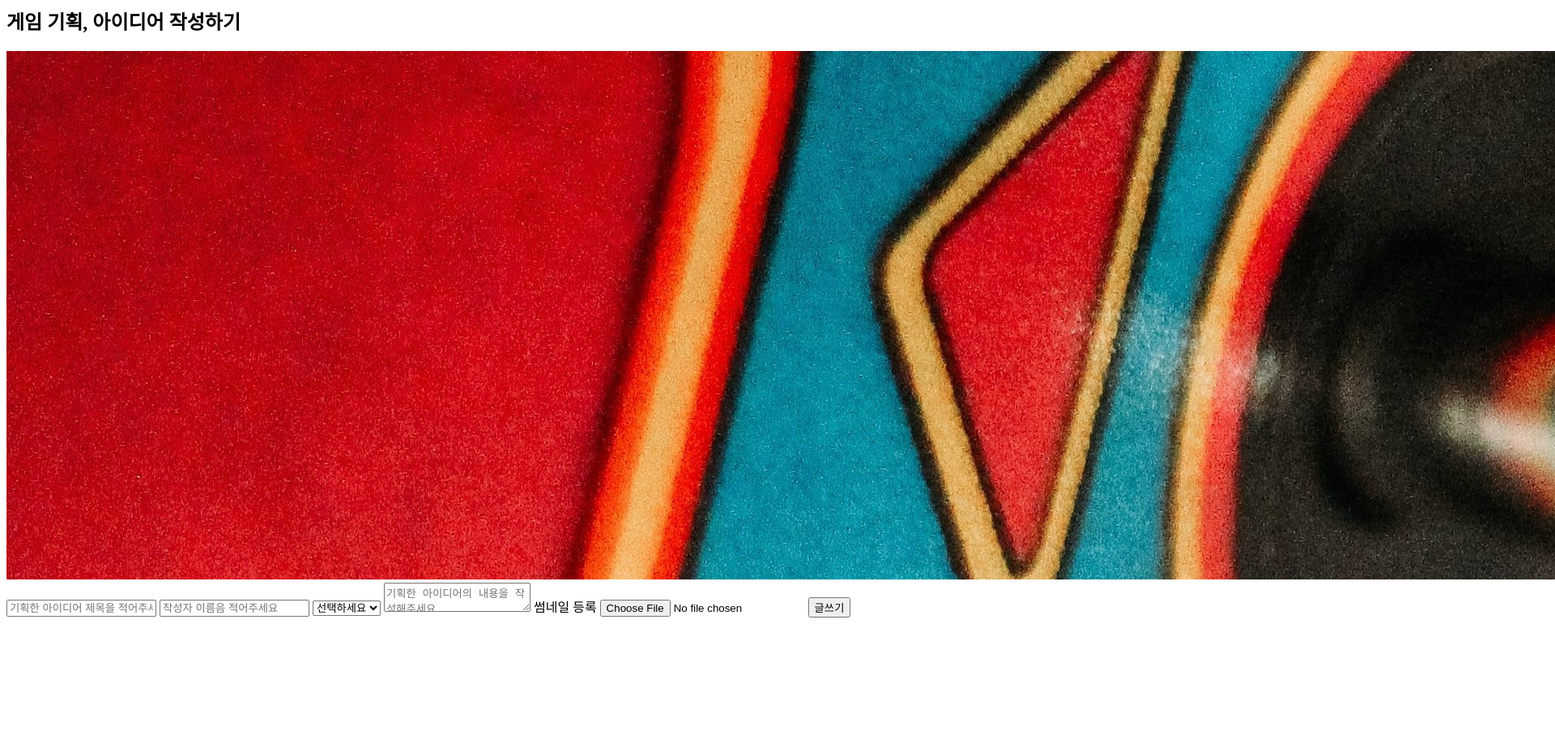
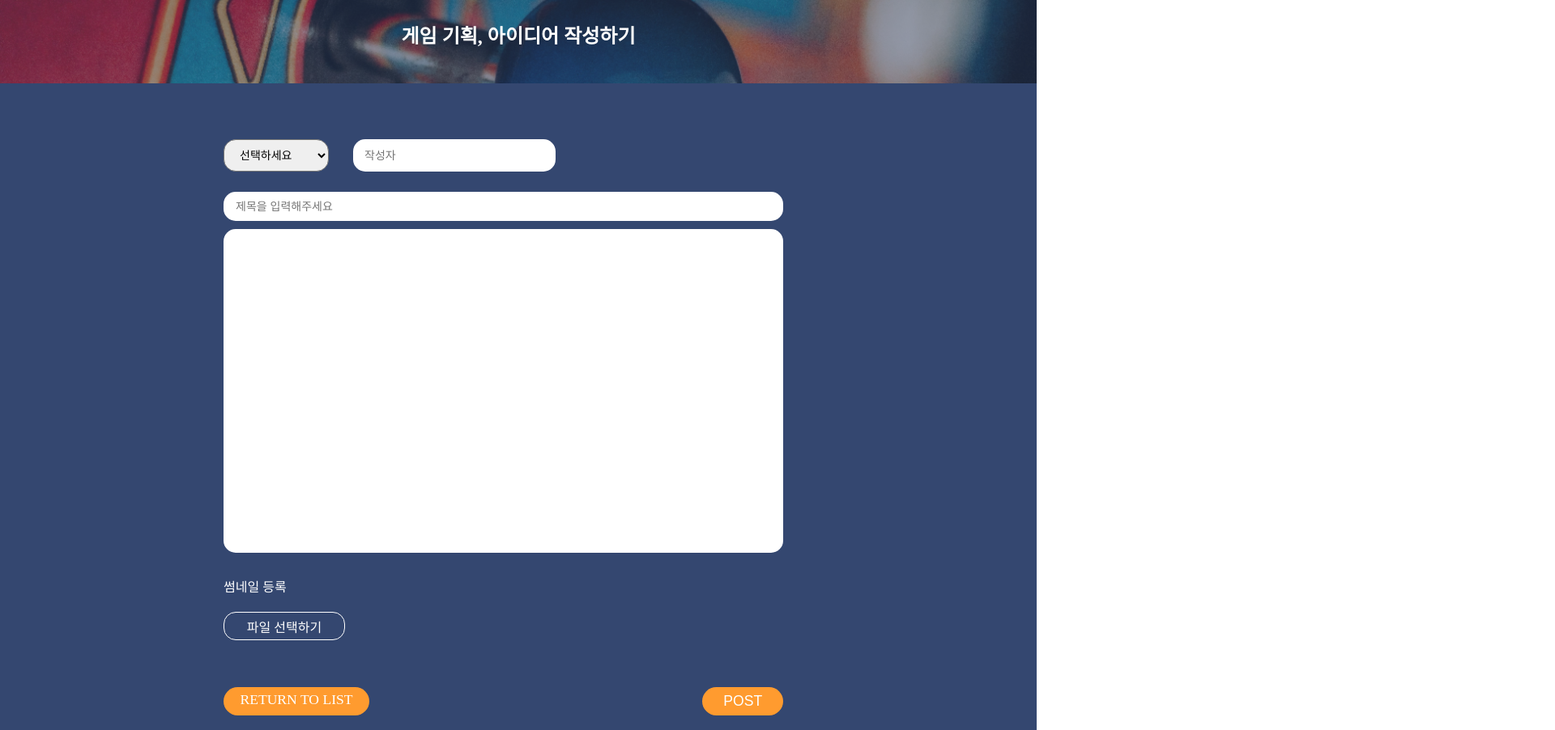
Before and after one commit to HohyunKim-kr/GameSync-, a website: page front/views/developBoards/write.html in a window 1280 px wide. Shown: the part 108-1010 px from the top of the page at 81% size, 1920 px wide, since content can reach past the window. Before the commit the page ends 879 px from the top, so only its background shows below. Drawn offline with nearby package versions, Linux system fonts and the light colour scheme.

Commit message:
fix: front developBoards & html

```diff
--- a/front/package.json
+++ b/front/package.json
@@ -14,7 +14,8 @@
     "dotenv": "^16.3.1",
     "express": "^4.18.2",
     "multer": "^1.4.5-lts.1",
-    "nunjucks": "^3.2.4"
+    "nunjucks": "^3.2.4",
+    "path": "^0.12.7"
   },
   "description": ""
 }
--- /dev/null
+++ b/front/public/css/developBoard.write.css
@@ -0,0 +1,214 @@
+* {
+  margin: 0;
+  padding: 0;
+  box-sizing: border-box;
+}
+
+a {
+  text-decoration: none;
+  color: #333;
+}
+ul {
+  list-style: none;
+}
+
+#wrap {
+  width: 100%;
+  position: relative;
+}
+
+#header {
+  position: sticky;
+  left: 0;
+  top: 0;
+  width: 100%;
+  height: 50px;
+  display: flex;
+  justify-content: space-between;
+  padding: 5px 30px;
+  z-index: 99;
+  background-color: #344770;
+}
+
+.header-icon {
+  width: 35px;
+}
+
+.header-icon img {
+  width: 100%;
+}
+
+#container {
+  width: 100%;
+  background-color: #344770;
+  position: relative;
+}
+.ideaBoard-img {
+  width: 100%;
+  max-width: 1920px;
+  height: 200px;
+  overflow: hidden;
+  position: relative;
+}
+
+.ideaBoard-text {
+  position: absolute;
+  top: 50%;
+  left: 50%;
+  transform: translate(-50%, -50%);
+  color: #fff;
+  z-index: 99;
+}
+
+.ideaBoard-img img {
+  width: 100%;
+  opacity: 0.5;
+}
+
+#footer {
+  width: 100%;
+  height: 150px;
+  background-color: #344770;
+  display: flex;
+  justify-content: center;
+  align-items: center;
+  gap: 30px;
+}
+
+#footer a {
+  width: 40px;
+}
+
+#footer a img {
+  width: 100%;
+}
+#developBoardForm {
+  width: 60%;
+  display: flex;
+  flex-direction: column;
+  gap: 10px;
+  margin: 0 auto;
+}
+
+.firstLine {
+  width: 80%;
+  margin-top: 30px;
+  display: flex;
+  gap: 10px;
+  /* border: 1px solid floralwhite; */
+}
+.category {
+  font-size: 14px;
+  padding: 10px 15px;
+  width: 130px;
+  margin-left: 20px;
+  border-radius: 15px;
+  outline: none;
+}
+.author {
+  font-size: 14px;
+  padding: 10px 15px;
+  width: 250px;
+  margin-left: 20px;
+  padding: 10px 14px;
+  border: none;
+  outline: none;
+  border-radius: 15px;
+}
+
+.secondLine {
+  width: 90%;
+  margin-top: 15px;
+  margin-left: 20px;
+}
+
+.title {
+  font-size: 14px;
+  padding: 10px 15px;
+  width: 100%;
+  border: none;
+  outline: none;
+  border-radius: 15px;
+}
+
+.thirdLine {
+  /* border: 1px solid #747373; */
+  width: 90%;
+  margin-left: 20px;
+}
+.content {
+  height: 400px;
+  width: 100%;
+  resize: none;
+  border: none;
+  padding: 10px 15px;
+  outline: none;
+  border-radius: 15px;
+}
+
+.fileUpload {
+  width: 90%;
+  margin-top: 15px;
+  margin-left: 20px;
+  color: #fff;
+}
+.btnbox {
+  width: 90%;
+  display: flex;
+  justify-content: space-between;
+  margin: 30px 0 30px 20px;
+}
+
+.uploadbtn {
+  width: 150px;
+  height: 35px;
+  border: 1px solid #fff;
+  margin-top: 20px;
+  border-radius: 15px;
+  font-weight: 500;
+  cursor: pointer;
+  display: flex;
+  align-items: center;
+  justify-content: center;
+  &:hover {
+    background: #ff9b2f;
+    border: none;
+  }
+}
+#file {
+  display: none;
+}
+.tolist {
+  background-color: #ff9b2f;
+  font-size: 1.1rem;
+  width: 180px;
+  height: 35px;
+  border-radius: 30px;
+  text-align: center;
+}
+.tolist a {
+  color: white;
+  line-height: 30px;
+}
+
+.topost {
+  border: none;
+  background-color: #ff9b2f;
+  font-size: 1.1rem;
+  width: 100px;
+  height: 35px;
+  border-radius: 30px;
+  text-align: center;
+  color: white;
+  cursor: pointer;
+}
+
+/* view */
+
+.dataimg {
+  width: 300px;
+}
+
+.dataimg img {
+  width: 100%;
+}
--- a/front/src/route.js
+++ b/front/src/route.js
@@ -8,7 +8,7 @@ const noticesRouter = require("./notices/noticeBoard.route");
 //   res.render("index.html");
 // });
 
-// router.use("/develop", developBoardsRouter);
+router.use("/develop", developBoardsRouter);
 router.use("/idea", ideaBoardsRouter);
 router.use("/notice", noticesRouter);
 
--- a/front/views/developBoards/write.html
+++ b/front/views/developBoards/write.html
@@ -4,6 +4,8 @@
     <meta charset="UTF-8" />
     <meta name="viewport" content="width=device-width, initial-scale=1.0" />
     <title>Document</title>
+    <link type="text/css" rel="stylesheet" href="/css/developBoard.write.css" />
+    <script src="https://cdn.jsdelivr.net/npm/axios/dist/axios.min.js"></script>
   </head>
   <body>
     <div id="wrap">
@@ -24,35 +26,63 @@
           <img src="/images/ideaBoard.jpg" alt="" />
         </div>
         <form
-          action=""
           method="post"
-          id="ideaBoardForm"
+          action="/develop/developBoards/write"
+          id="developBoardForm"
           enctype="multipart/form-data"
         >
-          <input
-            type="text"
-            name="title"
-            placeholder="기획한 아이디어 제목을 적어주세요"
-          />
-          <input
-            type="text"
-            name="author"
-            placeholder="작성자 이름음 적어주세요"
-          />
-          <select name="category">
-            <option disabled selected>선택하세요</option>
-            <option value="1">롤플레잉</option>
-          </select>
-          <textarea
-            name="content"
-            placeholder="기획한 아이디어의 내용을 작성해주세요"
-          ></textarea>
-          <span>썸네일 등록</span>
-          <input type="file" name="upload" />
-          <button type="submit">글쓰기</button>
+          <div class="firstLine">
+            <select class="category" name="category">
+              <option disabled selected>선택하세요</option>
+              <option value="1">롤플레잉</option>
+            </select>
+            <input
+              type="text"
+              class="author"
+              name="author"
+              placeholder="작성자"
+            />
+          </div>
+          <div class="secondLine">
+            <input
+              type="text"
+              name="title"
+              class="title"
+              placeholder="제목을 입력해주세요"
+            />
+          </div>
+          <div class="thirdLine">
+            <textarea class="content" name="content"></textarea>
+          </div>
+          <div class="fileUpload">
+            <p>썸네일 등록</p>
+            <label for="file">
+              <div class="uploadbtn">파일 선택하기</div>
+            </label>
+            <input type="file" name="upload" id="file" />
+            <div>
+              <img id="dataimg" src="" alt="" />
+            </div>
+          </div>
+          <div class="btnbox">
+            <div class="tolist">
+              <a href="/develop/developBoards/">RETURN TO LIST</a>
+            </div>
+            <button type="submit" class="topost">POST</button>
+          </div>
         </form>
       </div>
-      <div id="footer"></div>
+      <div id="footer">
+        <a href="https://github.com/HohyunKim-kr/GameSync-" target="_blank">
+          <img src="/images/git.png" alt="" />
+        </a>
+        <a
+          href="https://www.notion.so/6e7c5fa81141402d857da70dd2c867f1?v=e68659f259a04af98ace30ca01acede4"
+          target="_blank"
+        >
+          <img src="/images/notion.png" alt="" />
+        </a>
+      </div>
     </div>
   </body>
 </html>
```
Also changed, not shown: front/src/developBoards/developBoard.controller.js (added, +67 -0 lines), front/src/developBoards/developBoard.route.js (+60 -8 lines), front/src/developBoards/developBoard.service.js (+31 -29 lines), front/src/developBoards/developBoards.controller.js (deleted, +0 -42 lines), front/views/developBoards/list.html (+1 -0 lines), front/uploads/KakaoTalk_1_1699366912968.jpg (added), front/uploads/KakaoTalk_1_1699366938450.jpg (added), front/uploads/KakaoTalk_1_1699367256415.jpg (added), front/uploads/KakaoTalk_1_1699367549466.jpg (added), front/uploads/KakaoTalk_1_1699367790933.jpg (added), front/uploads/KakaoTalk_1_1699368186306.jpg (added), front/uploads/KakaoTalk_1_1699368834465.jpg (added), front/uploads/KakaoTalk_1_1699369239327.jpg (added).
